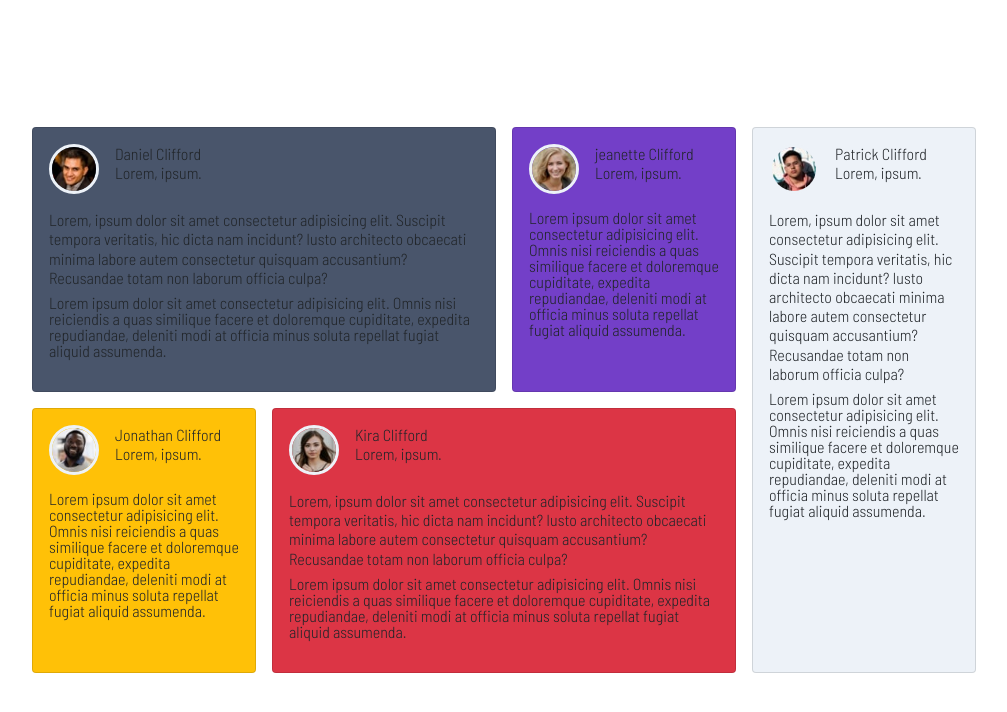
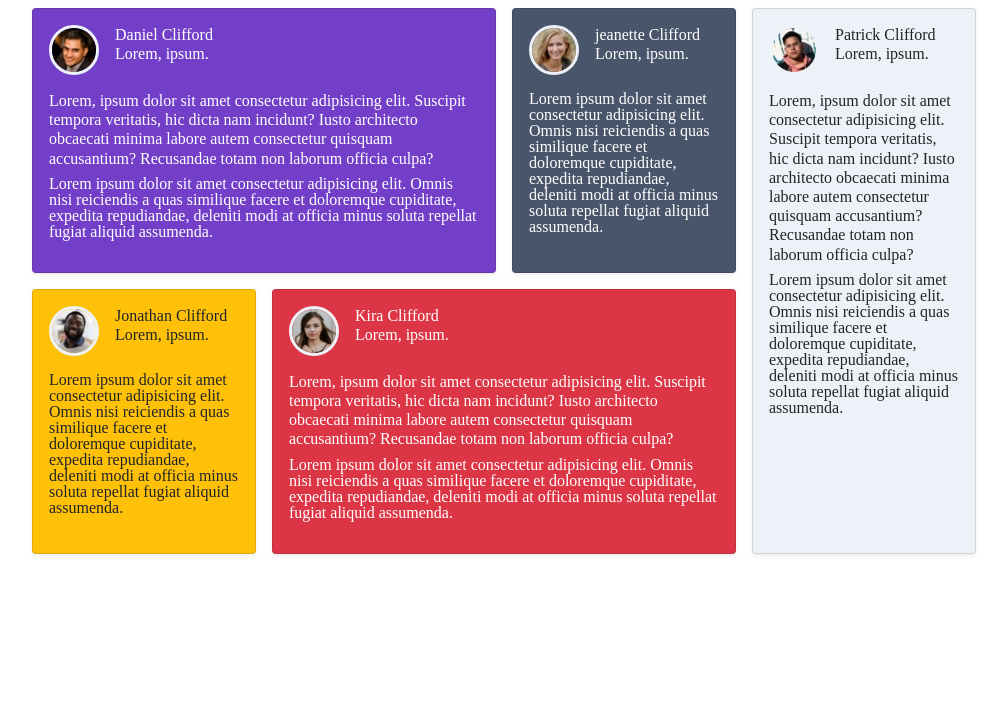
Before and after one commit to mpicchi87/Curso-Bootstrap, a website: page index.html in a window 1280 px wide. Shown: the whole page, without its empty margins (136-1143 px from the left). Drawn offline with Linux system fonts and the light colour scheme.

Commit message:
fin del proyecto

```diff
--- a/css/reducido.css
+++ b/css/reducido.css
@@ -56,21 +56,38 @@ body {
   -webkit-tap-highlight-color: rgba(0, 0, 0, 0);
 }
 
-h1, .h1 {
+ h6, .h6 {
   margin-top: 0;
   margin-bottom: 0.5rem;
   font-weight: 500;
   line-height: 1.2;
 }
 
-h1, .h1 {
-  font-size: calc(1.375rem + 1.5vw);
+h6, .h6 {
+  font-size: 1rem;
 }
 
-@media (min-width: 1200px) {
-  h1, .h1 {
-    font-size: 2.5rem;
-  }
+p {
+  margin-top: 0;
+  margin-bottom: 1rem;
+}
+
+a {
+  color: #0d6efd;
+  text-decoration: underline;
+}
+
+a:hover {
+  color: #0a58ca;
+}
+
+a:not([href]):not([class]), a:not([href]):not([class]):hover {
+  color: inherit;
+  text-decoration: none;
+}
+
+img {
+  vertical-align: middle;
 }
 
 /* rtl:raw:
@@ -81,6 +98,125 @@ h1, .h1 {
   direction: ltr;
 }
 */
+
+.container {
+  width: 100%;
+  padding-right: var(--bs-gutter-x, 0.75rem);
+  padding-left: var(--bs-gutter-x, 0.75rem);
+  margin-right: auto;
+  margin-left: auto;
+}
+
+@media (min-width: 576px) {
+  .container {
+    max-width: 540px;
+  }
+}
+
+@media (min-width: 768px) {
+  .container {
+    max-width: 720px;
+  }
+}
+
+@media (min-width: 992px) {
+  .container {
+    max-width: 960px;
+  }
+}
+
+@media (min-width: 1200px) {
+  .container {
+    max-width: 1140px;
+  }
+}
+
+@media (min-width: 1400px) {
+  .container {
+    max-width: 1320px;
+  }
+}
+
+.row {
+  --bs-gutter-x: 1.5rem;
+  --bs-gutter-y: 0;
+  display: -webkit-box;
+  display: -ms-flexbox;
+  display: flex;
+  -ms-flex-wrap: wrap;
+      flex-wrap: wrap;
+  margin-top: calc(var(--bs-gutter-y) * -1);
+  margin-right: calc(var(--bs-gutter-x) * -.5);
+  margin-left: calc(var(--bs-gutter-x) * -.5);
+}
+
+.row > * {
+  -ms-flex-negative: 0;
+      flex-shrink: 0;
+  width: 100%;
+  max-width: 100%;
+  padding-right: calc(var(--bs-gutter-x) * .5);
+  padding-left: calc(var(--bs-gutter-x) * .5);
+  margin-top: var(--bs-gutter-y);
+}
+
+.col-12 {
+  -webkit-box-flex: 0;
+      -ms-flex: 0 0 auto;
+          flex: 0 0 auto;
+  width: 100%;
+}
+
+@media (min-width: 992px) {
+  .col-lg-3 {
+    -webkit-box-flex: 0;
+        -ms-flex: 0 0 auto;
+            flex: 0 0 auto;
+    width: 25%;
+  }
+  .col-lg-4 {
+    -webkit-box-flex: 0;
+        -ms-flex: 0 0 auto;
+            flex: 0 0 auto;
+    width: 33.33333%;
+  }
+  .col-lg-8 {
+    -webkit-box-flex: 0;
+        -ms-flex: 0 0 auto;
+            flex: 0 0 auto;
+    width: 66.66667%;
+  }
+  .col-lg-9 {
+    -webkit-box-flex: 0;
+        -ms-flex: 0 0 auto;
+            flex: 0 0 auto;
+    width: 75%;
+  }
+}
+
+.card {
+  position: relative;
+  display: -webkit-box;
+  display: -ms-flexbox;
+  display: flex;
+  -webkit-box-orient: vertical;
+  -webkit-box-direction: normal;
+      -ms-flex-direction: column;
+          flex-direction: column;
+  min-width: 0;
+  word-wrap: break-word;
+  background-color: #fff;
+  background-clip: border-box;
+  border: 1px solid rgba(0, 0, 0, 0.125);
+  border-radius: 0.25rem;
+}
+
+.card-body {
+  -webkit-box-flex: 1;
+      -ms-flex: 1 1 auto;
+          flex: 1 1 auto;
+  padding: 1rem 1rem;
+}
 
 @keyframes progress-bar-stripes {
   0% {
@@ -120,7 +256,98 @@ h1, .h1 {
   }
 }
 
+.d-flex {
+  display: -webkit-box !important;
+  display: -ms-flexbox !important;
+  display: flex !important;
+}
+
+.shadow-sm {
+  -webkit-box-shadow: 0 0.125rem 0.25rem rgba(0, 0, 0, 0.075) !important;
+          box-shadow: 0 0.125rem 0.25rem rgba(0, 0, 0, 0.075) !important;
+}
+
+.border {
+  border: 1px solid #dee2e6 !important;
+}
+
+.border-secondary {
+  border-color: #6c757d !important;
+}
+
+.border-3 {
+  border-width: 3px !important;
+}
+
+.h-100 {
+  height: 100% !important;
+}
+
+.justify-content-center {
+  -webkit-box-pack: center !important;
+      -ms-flex-pack: center !important;
+          justify-content: center !important;
+}
+
+.align-items-center {
+  -webkit-box-align: center !important;
+      -ms-flex-align: center !important;
+          align-items: center !important;
+}
+
+.m-0 {
+  margin: 0 !important;
+}
+
+.mb-3 {
+  margin-bottom: 1rem !important;
+}
+
+.p-2 {
+  padding: 0.5rem !important;
+}
+
+.ps-3 {
+  padding-left: 1rem !important;
+}
+
+.fs-6 {
+  font-size: 1rem !important;
+}
+
+.lh-1 {
+  line-height: 1 !important;
+}
+
 /* rtl:begin:remove */
 
 /* rtl:end:remove */
+
+.text-white {
+  color: #fff !important;
+}
+
+.bg-primary {
+  background-color: #0d6efd !important;
+}
+
+.bg-secondary {
+  background-color: #6c757d !important;
+}
+
+.bg-success {
+  background-color: #198754 !important;
+}
+
+.bg-warning {
+  background-color: #ffc107 !important;
+}
+
+.bg-danger {
+  background-color: #dc3545 !important;
+}
+
+.rounded-circle {
+  border-radius: 50% !important;
+}
 /*# sourceMappingURL=custom.css.map */
--- a/index.html
+++ b/index.html
@@ -9,9 +9,7 @@
     <link rel="preconnect" href="https://fonts.googleapis.com">
     <link rel="preconnect" href="https://fonts.gstatic.com" crossorigin>
     <link href="https://fonts.googleapis.com/css2?family=Barlow+Semi+Condensed:ital,wght@0,300;0,600;0,900;1,100;1,700&display=swap" rel="stylesheet">
-    <!-- Bootstrap -->
-    <!-- <link href="https://cdn.jsdelivr.net/npm/bootstrap@5.0.2/dist/css/bootstrap.min.css" rel="stylesheet" integrity="sha384-EVSTQN3/azprG1Anm3QDgpJLIm9Nao0Yz1ztcQTwFspd3yD65VohhpuuCOmLASjC" crossorigin="anonymous"> -->
-    <link rel="stylesheet" href="sass/custom.css">
+    <link rel="stylesheet" href="/sass/custom.css">
 </head>
 <body>
     <main class="container d-flex align-items-center justify-content-center alto-100">
@@ -20,7 +18,7 @@
             <div class="col-12 col-lg-9">
                 <div class="row">
                     <div class="col-12 col-lg-8 p-2">
-                        <article class="card h-100 bg-success">
+                        <article class="card h-100 bg-primary text-white fondo-card shadow-sm">
                             <div class="card-body">
                                 <div class="d-flex mb-3">
                                     <img src="/images/image-daniel.jpg" alt="imagen-daniel" class="border border-secondary border-3 rounded-circle">
@@ -37,7 +35,7 @@
                         </article>
                     </div>
                     <div class="col-12 col-lg-4 p-2">
-                        <article class="card h-100  bg-primary">
+                        <article class="card h-100  bg-success text-white shadow-sm">
                             <div class="card-body">
                                 <div class="d-flex mb-3">
                                     <img src="/images/image-jeanette.jpg" alt="imagen-jeanette" class="border border-secondary border-3 rounded-circle">
@@ -53,7 +51,7 @@
                         </article>
                     </div>
                     <div class="col-12 col-lg-4 p-2">
-                        <article class="card h-100 bg-warning">
+                        <article class="card h-100 bg-warning shadow-sm">
                             <div class="card-body">
                                 <div class="d-flex mb-3">
                                     <img src="/images/image-jonathan.jpg" alt="imagen-jonathan" class="border border-secondary border-3 rounded-circle">
@@ -69,7 +67,7 @@
                         </article>
                     </div>
                     <div class="col-12 col-lg-8 p-2">
-                        <article class="card h-100 bg-danger">
+                        <article class="card h-100 bg-danger text-white shadow-sm">
                             <div class="card-body">
                                 <div class="d-flex mb-3">
                                     <img src="/images/image-kira.jpg" alt="imagen-kira" class="border border-secondary border-3 rounded-circle">
@@ -90,7 +88,7 @@
 
             <!-- columna derecha -->
             <div class="col-12 col-lg-3 p-2">
-                <article class="card h-100 bg-secondary">
+                <article class="card h-100 bg-secondary shadow-sm">
                     <div class="card-body">
                         <div class="d-flex mb-3">
                             <img src="/images/image-patrick.jpg" alt="imagen-patrick" class="border border-secondary border-3 rounded-circle">
```
Also changed, not shown: sass/custom.css.
